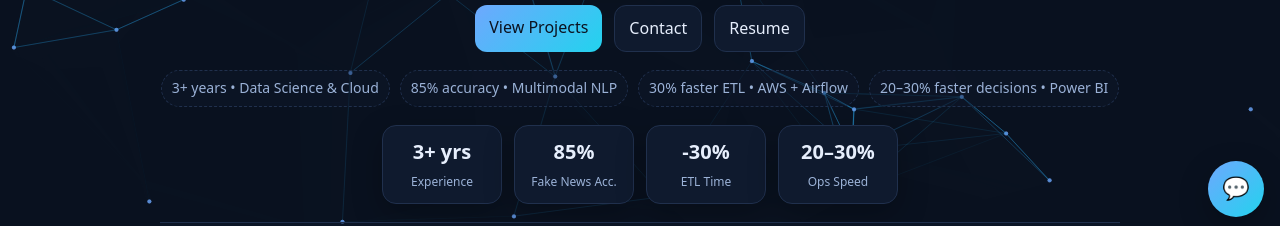
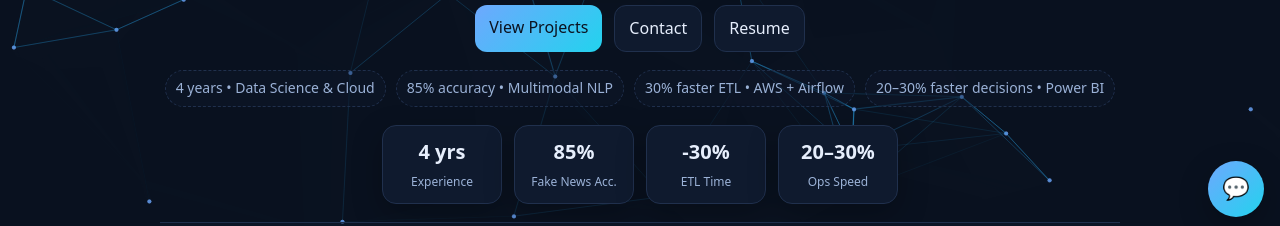
Before and after one commit to khajamujahid/Portfolio, a Next.js app: page / in a window 1280 px wide. Shown: the part 567-793 px from the top of the page. Built offline with nearby package versions, Linux system fonts and the light colour scheme.

Commit message:
Update Hero.jsx

```diff
--- a/components/Hero.jsx
+++ b/components/Hero.jsx
@@ -51,14 +51,14 @@ export default function Hero() {
         </div>
 
         <div className="subheadlines" aria-label="Highlights">
-          <span>3+ years • Data Science &amp; Cloud</span>
+          <span>4 years • Data Science &amp; Cloud</span>
           <span>85% accuracy • Multimodal NLP</span>
           <span>30% faster ETL • AWS + Airflow</span>
           <span>20–30% faster decisions • Power BI</span>
         </div>
 
         <div className="metrics">
-          <div className="metric"><strong>3+ yrs</strong><span>Experience</span></div>
+          <div className="metric"><strong>4 yrs</strong><span>Experience</span></div>
           <div className="metric"><strong>85%</strong><span>Fake News Acc.</span></div>
           <div className="metric"><strong>-30%</strong><span>ETL Time</span></div>
           <div className="metric"><strong>20–30%</strong><span>Ops Speed</span></div>
```
